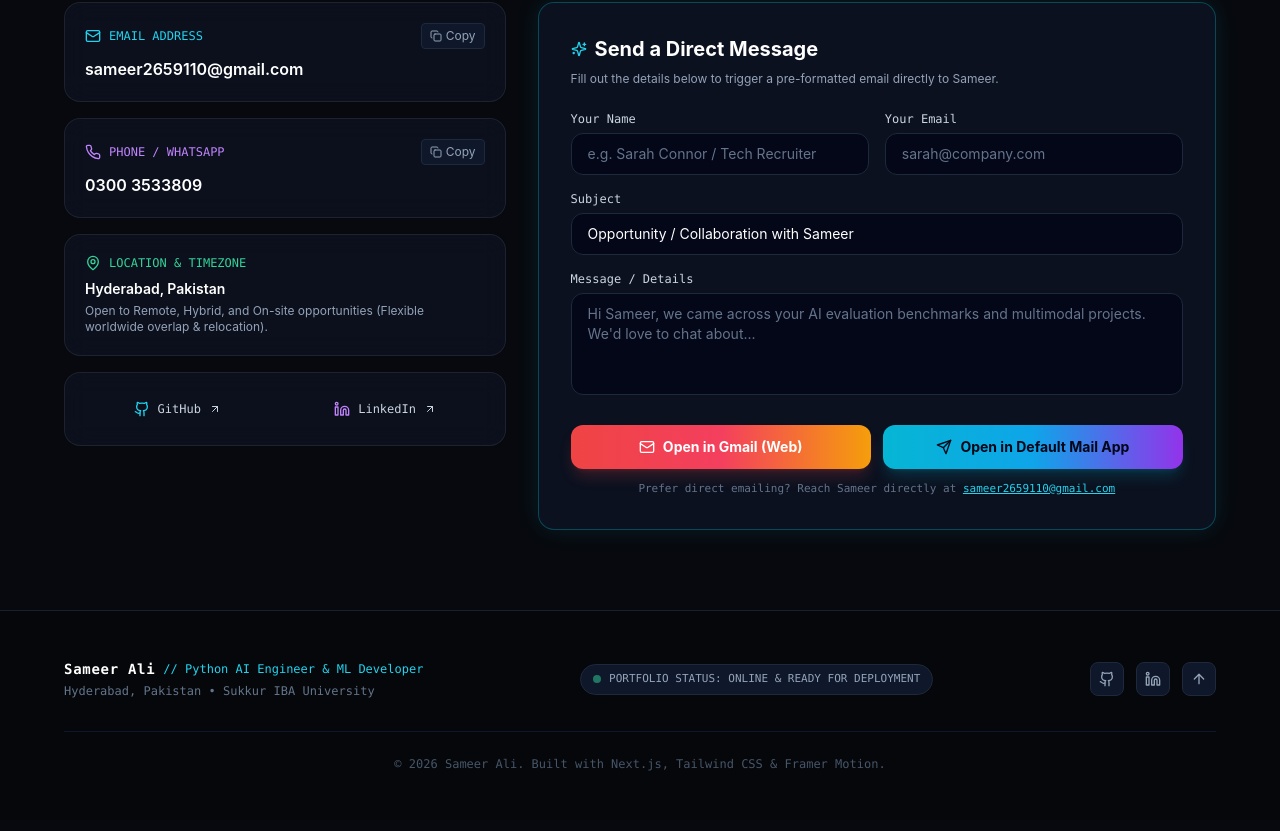
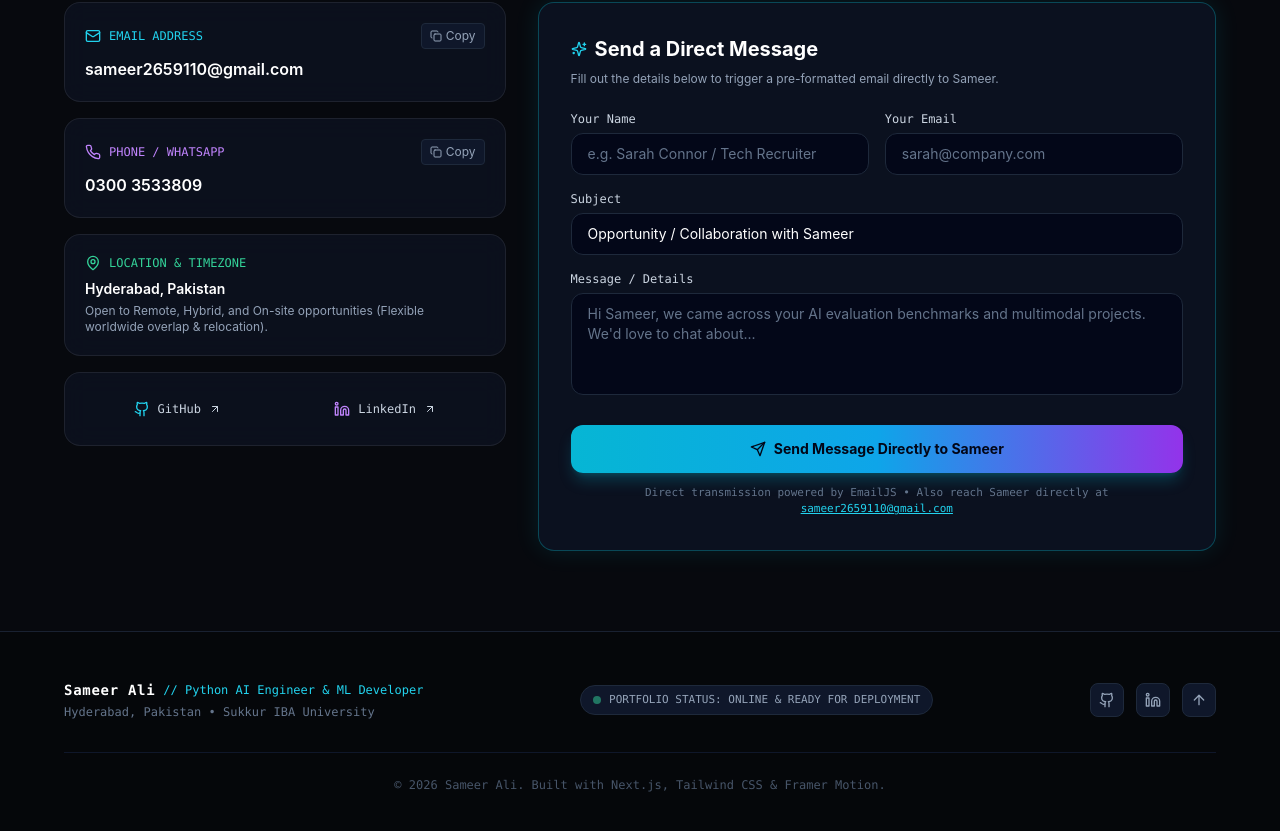
Before and after one commit to Sameer45-Ali/Sameer-portfolio, a Next.js app: page / in a window 1280 px wide. Shown: the part 8280-9111 px from the top of the page. Built offline with nearby package versions, Linux system fonts and the light colour scheme.

Commit message:
feat: integrate EmailJS direct email delivery from contact form

```diff
--- a/package.json
+++ b/package.json
@@ -9,6 +9,7 @@
     "lint": "next lint"
   },
   "dependencies": {
+    "@emailjs/browser": "^4.4.1",
     "clsx": "^2.1.1",
     "framer-motion": "^11.2.10",
     "lucide-react": "^0.395.0",
--- a/src/components/Contact.tsx
+++ b/src/components/Contact.tsx
@@ -2,6 +2,7 @@
 
 import React, { useState } from "react";
 import { motion } from "framer-motion";
+import emailjs from "@emailjs/browser";
 import {
   Mail,
   Phone,
@@ -13,6 +14,9 @@ import {
   Linkedin,
   Sparkles,
   ArrowUpRight,
+  Loader2,
+  AlertCircle,
+  CheckCircle2,
 } from "lucide-react";
 import { portfolioData } from "@/data/portfolioData";
 
@@ -27,7 +31,9 @@ export default function Contact() {
     message: "",
   });
 
+  const [isSending, setIsSending] = useState(false);
   const [sentSuccess, setSentSuccess] = useState(false);
+  const [sendError, setSendError] = useState<string | null>(null);
 
   const copyToClipboard = (text: string, type: "email" | "phone") => {
     navigator.clipboard.writeText(text);
@@ -40,29 +46,42 @@ export default function Contact() {
     }
   };
 
-  const getEmailBody = () => {
-    return `Hi Sameer,\n\nMy name is ${formData.name || "[Your Name]"} (${formData.email || "[Your Email]"}).\n\n${formData.message || ""}`;
-  };
+  const handleDirectSend = async (e: React.FormEvent) => {
+    e.preventDefault();
+    setIsSending(true);
+    setSendError(null);
 
-  const handleOpenGmailWeb = (e: React.MouseEvent) => {
-    e.preventDefault();
-    const subject = encodeURIComponent(formData.subject || "Opportunity / Collaboration with Sameer");
-    const body = encodeURIComponent(getEmailBody());
-    const gmailUrl = `https://mail.google.com/mail/?view=cm&fs=1&to=${portfolioData.personal.email}&su=${subject}&body=${body}`;
-    window.open(gmailUrl, "_blank", "noopener,noreferrer");
-    setSentSuccess(true);
-    setTimeout(() => setSentSuccess(false), 6000);
-  };
+    const serviceId = "service_twek2bc";
+    const templateId = "template_uk2c45q";
+    const publicKey = "FYZjQORow55KHB19G";
 
-  const handleSendMessage = (e: React.FormEvent) => {
-    e.preventDefault();
-    const mailtoUrl = `mailto:${portfolioData.personal.email}?subject=${encodeURIComponent(
-      formData.subject || "Collaboration Inquiry"
-    )}&body=${encodeURIComponent(getEmailBody())}`;
+    const templateParams = {
+      from_name: formData.name,
+      to_name: "Sameer Ali",
+      reply_to: formData.email,
+      from_email: formData.email,
+      subject: formData.subject || "Collaboration Inquiry",
+      message: formData.message,
+    };
 
-    window.location.href = mailtoUrl;
-    setSentSuccess(true);
-    setTimeout(() => setSentSuccess(false), 6000);
+    try {
+      await emailjs.send(serviceId, templateId, templateParams, publicKey);
+      setSentSuccess(true);
+      setFormData({
+        name: "",
+        email: "",
+        subject: "Opportunity / Collaboration with Sameer",
+        message: "",
+      });
+      setTimeout(() => setSentSuccess(false), 8000);
+    } catch (err: any) {
+      console.error("EmailJS submission error:", err);
+      setSendError(
+        err?.text || "Failed to send message. Please try again or email directly."
+      );
+    } finally {
+      setIsSending(false);
+    }
   };
 
   return (
@@ -209,7 +228,7 @@ export default function Contact() {
               Fill out the details below to trigger a pre-formatted email directly to Sameer.
             </p>
 
-            <form onSubmit={handleSendMessage} className="space-y-4">
+            <form onSubmit={handleDirectSend} className="space-y-4">
               <div className="grid grid-cols-1 sm:grid-cols-2 gap-4">
                 <div>
                   <label className="block text-xs font-mono text-slate-300 mb-1.5">
@@ -277,37 +296,48 @@ export default function Contact() {
               </div>
 
               <div className="space-y-3 pt-2">
-                <div className="grid grid-cols-1 sm:grid-cols-2 gap-3">
-                  <button
-                    type="button"
-                    onClick={handleOpenGmailWeb}
-                    className="w-full py-3 rounded-xl bg-gradient-to-r from-red-500 via-rose-500 to-amber-500 text-white font-bold text-xs sm:text-sm hover:brightness-110 shadow-lg shadow-red-500/20 transition-all flex items-center justify-center gap-2"
-                  >
-                    <Mail className="w-4 h-4 text-white" />
-                    Open in Gmail (Web)
-                  </button>
-
-                  <button
-                    type="submit"
-                    className="w-full py-3 rounded-xl bg-gradient-to-r from-cyan-500 via-sky-500 to-purple-600 text-slate-950 font-bold text-xs sm:text-sm hover:brightness-110 shadow-lg shadow-cyan-500/20 transition-all flex items-center justify-center gap-2 glow-btn"
-                  >
-                    <Send className="w-4 h-4 text-slate-950" />
-                    Open in Default Mail App
-                  </button>
-                </div>
+                <button
+                  type="submit"
+                  disabled={isSending}
+                  className="w-full py-3.5 rounded-xl bg-gradient-to-r from-cyan-500 via-sky-500 to-purple-600 text-slate-950 font-bold text-sm hover:brightness-110 shadow-lg shadow-cyan-500/25 transition-all flex items-center justify-center gap-2 glow-btn disabled:opacity-60 disabled:cursor-not-allowed"
+                >
+                  {isSending ? (
+                    <>
+                      <Loader2 className="w-4 h-4 text-slate-950 animate-spin" />
+                      Transmitting Message Directly...
+                    </>
+                  ) : (
+                    <>
+                      <Send className="w-4 h-4 text-slate-950" />
+                      Send Message Directly to Sameer
+                    </>
+                  )}
+                </button>
 
                 {sentSuccess && (
                   <motion.div
                     initial={{ opacity: 0, y: 5 }}
                     animate={{ opacity: 1, y: 0 }}
-                    className="p-3 rounded-xl bg-emerald-500/10 border border-emerald-500/30 text-emerald-300 text-xs font-mono text-center"
+                    className="p-3.5 rounded-xl bg-emerald-500/10 border border-emerald-500/40 text-emerald-300 text-xs font-mono flex items-center justify-center gap-2"
                   >
-                    ✓ Email composer opened! Click &quot;Send&quot; in Gmail/Mail to transmit your message to Sameer.
+                    <CheckCircle2 className="w-4 h-4 text-emerald-400 shrink-0" />
+                    <span>Message delivered straight to Sameer&apos;s Gmail inbox!</span>
+                  </motion.div>
+                )}
+
+                {sendError && (
+                  <motion.div
+                    initial={{ opacity: 0, y: 5 }}
+                    animate={{ opacity: 1, y: 0 }}
+                    className="p-3.5 rounded-xl bg-rose-500/10 border border-rose-500/40 text-rose-300 text-xs font-mono flex items-center justify-center gap-2"
+                  >
+                    <AlertCircle className="w-4 h-4 text-rose-400 shrink-0" />
+                    <span>{sendError}</span>
                   </motion.div>
                 )}
 
                 <p className="text-[11px] text-slate-500 text-center font-mono">
-                  Prefer direct emailing? Reach Sameer directly at{" "}
+                  Direct transmission powered by EmailJS • Also reach Sameer directly at{" "}
                   <button
                     type="button"
                     onClick={() => copyToClipboard(portfolioData.personal.email, "email")}
```
Also changed, not shown: 1 other file (tests, documents, lock files or other folders).
